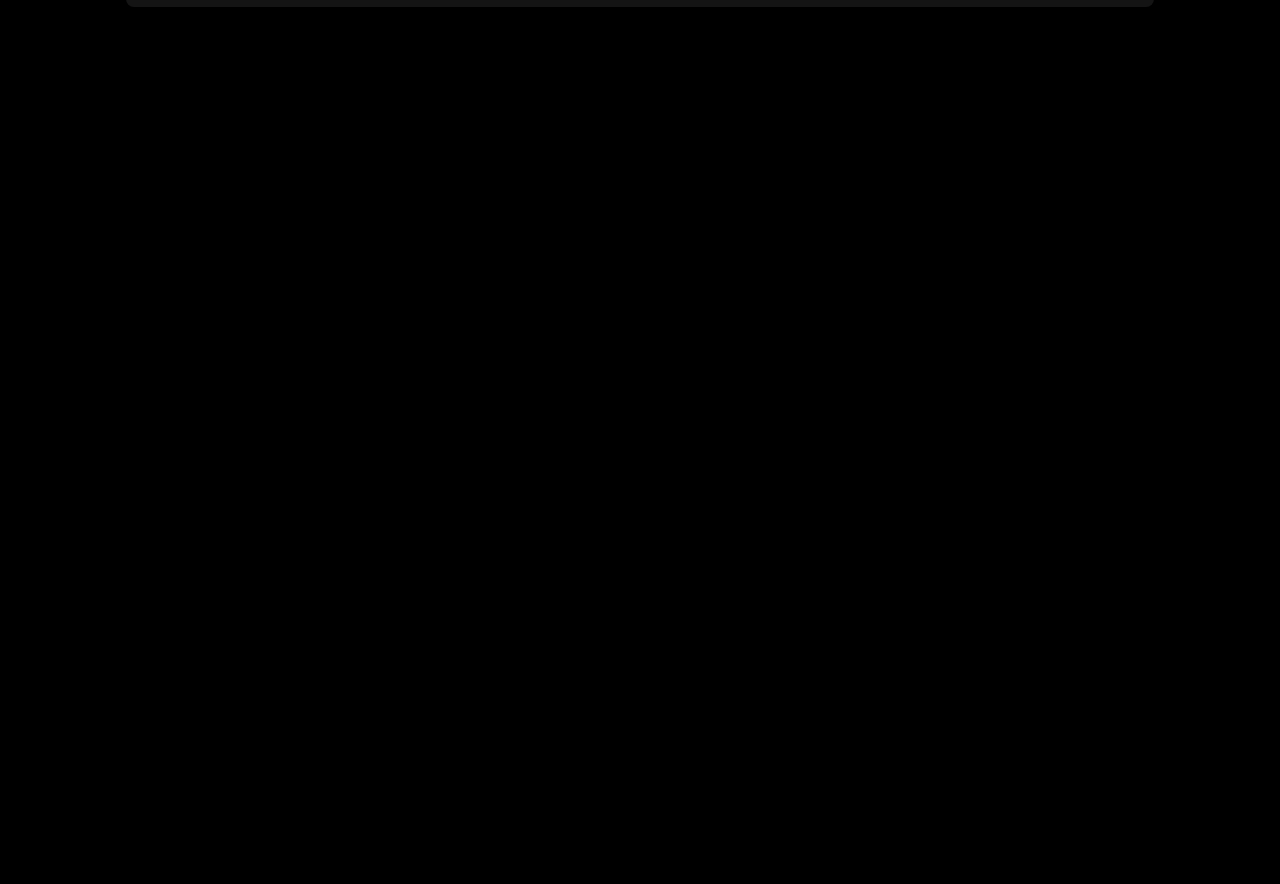
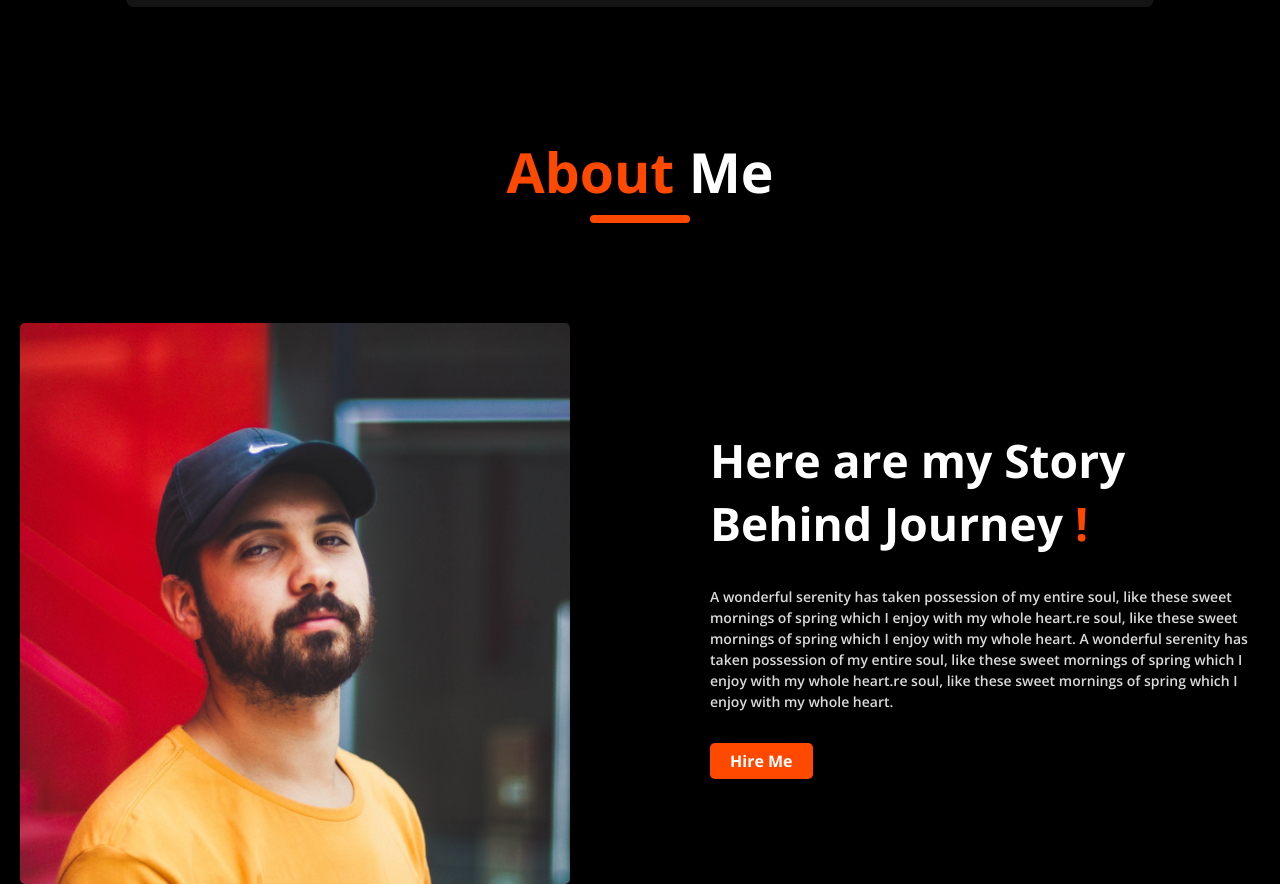
Before and after one commit to pixprocoder/shakil_portfolio, a Next.js app: page / in a window 1280 px wide. Shown: the part 858-1742 px from the top of the page. Before the commit the page ends 868 px from the top, so only its background shows below. Built offline with nearby package versions, Linux system fonts and the light colour scheme.

Commit message:
about me section completed

```diff
--- a/app/globals.css
+++ b/app/globals.css
@@ -4,6 +4,73 @@ body {
   max-width: 1440px;
   margin: 0 auto;
   box-sizing: border-box;
+}
+
+/* Section margin */
+.sectionContainer {
+  margin-top: 132px;
+}
+
+/* About me container */
+.aboutMeContainer {
+  display: flex;
+  margin-top: 100px;
+  align-items: center;
+}
+
+.aboutMeTitle {
+  color: #fff;
+  font-size: 46.128px;
+  font-style: normal;
+  font-weight: 700;
+  line-height: normal;
+  margin-bottom: 0;
+}
+.aboutMeParagraph {
+  color: #dadada;
+  font-size: 14px;
+  font-style: normal;
+  font-weight: 600;
+  margin: 31px 0;
+  line-height: 150.6%; /* 21.084px */
+}
+
+.aboutMeLeft {
+  display: flex;
+  width: 496px;
+  height: 561px;
+  flex: 1;
+}
+.aboutMeLeft img {
+  width: 100%;
+  height: 100%;
+  object-fit: cover;
+  border-radius: 5px;
+}
+.aboutMeRight {
+  display: flex;
+  flex: 1;
+  flex-direction: column;
+  margin-left: 140px;
+}
+
+/* Section Headline */
+.sectionTitle {
+  color: #ff4900;
+  font-size: 55.333px;
+  font-style: normal;
+  font-weight: 700;
+  text-align: center;
+  margin-bottom: 0;
+}
+
+.sectionLine {
+  width: 100px;
+  height: 8px;
+  margin: 0 auto;
+  border-radius: 100px;
+  background: #ff4900;
+  margin-top: 10px;
 }
 
 /* Hero container */
--- a/app/page.tsx
+++ b/app/page.tsx
@@ -1,3 +1,4 @@
+import AboutPage from "@/components/about";
 import HeroPage from "@/components/hero";
 import OverviewCardPage from "@/components/overviewCard";
 import { NavBar } from "@/components/shared/navBar";
@@ -13,6 +14,7 @@ export default function HomePage() {
       </div>
       <section className="section">
         <OverviewCardPage />
+        <AboutPage />
       </section>
     </div>
   );
--- /dev/null
+++ b/components/about.tsx
@@ -0,0 +1,41 @@
+import Image from "next/image";
+import person from "../public/assets/person.jpg";
+
+function AboutPage() {
+  return (
+    <div className="sectionContainer">
+      <div className="sectionHeading">
+        <h1 className="sectionTitle">
+          About
+          <span style={{ color: "#fff" }}> Me</span>
+        </h1>
+        <div className="sectionLine"></div>
+      </div>
+      <div className="aboutMeContainer">
+        <div className="aboutMeLeft">
+          <Image src={person} alt="profile" />
+        </div>
+        <div className="aboutMeRight">
+          <h1 className="aboutMeTitle">
+            Here are my Story <br />
+            Behind Journey <span style={{ color: "#FF4900" }}>! </span>
+          </h1>
+          <p className="aboutMeParagraph">
+            A wonderful serenity has taken possession of my entire soul, like
+            these sweet mornings of spring which I enjoy with my whole heart.re
+            soul, like these sweet mornings of spring which I enjoy with my
+            whole heart. A wonderful serenity has taken possession of my entire
+            soul, like these sweet mornings of spring which I enjoy with my
+            whole heart.re soul, like these sweet mornings of spring which I
+            enjoy with my whole heart.
+          </p>
+          <div>
+            <button className="primaryBtn">Hire Me</button>
+          </div>
+        </div>
+      </div>
+    </div>
+  );
+}
+
+export default AboutPage;
```
